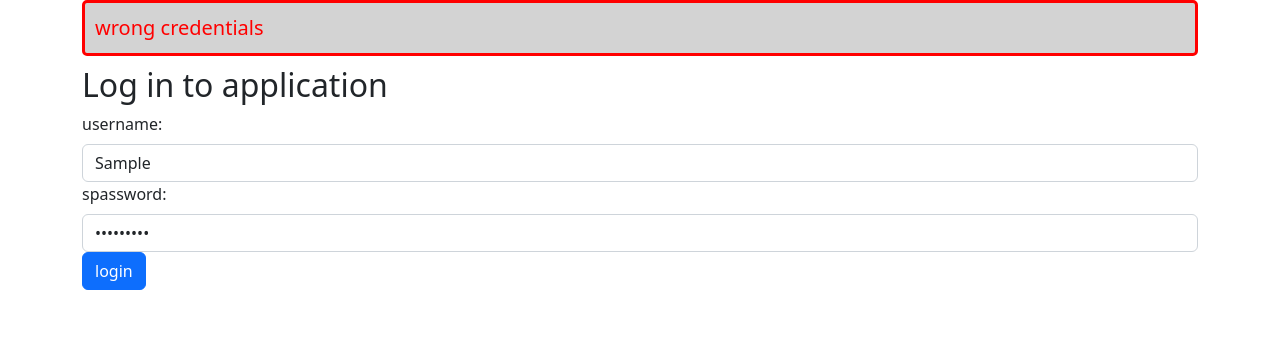
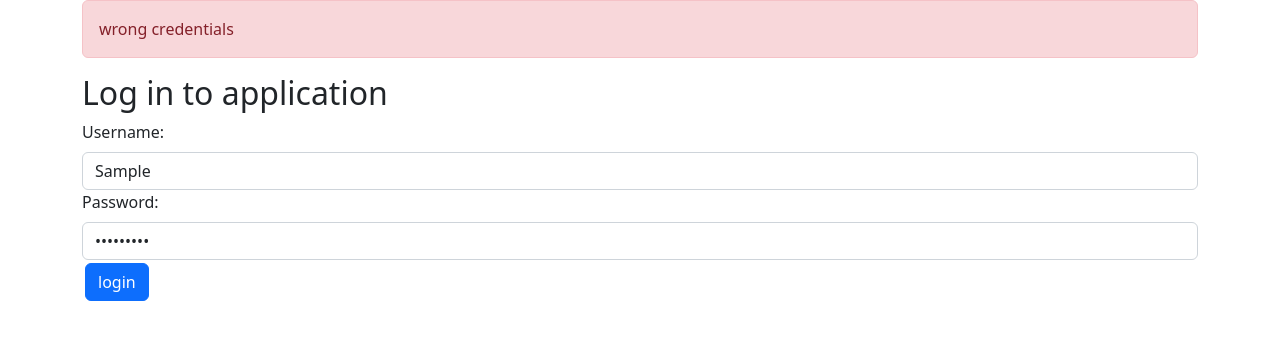
Before and after one commit to yumeangelica/fullstackopen, a React (Create React App) app in the folder osa7/bloglist-frontend/: page / in a window 1280 px wide. Both pictures are taken after typing "Sample", "Sample123" into the empty fields and a click on the button "login". Shown: the top 340 px of the page. Built offline with nearby package versions, Linux system fonts and the light colour scheme; no server answers.

Commit message:
do more styling, task 7.21

```diff
--- a/osa7/bloglist-frontend/src/App.js
+++ b/osa7/bloglist-frontend/src/App.js
@@ -11,6 +11,11 @@ import UserShow from './components/UserShow' //tuodaan UserShow komponentti
 
 import NewBlogForm from './components/NewBlogForm' //tuodaan NewBlogForm komponentti
 import Togglable from './components/Togglable' //tuodaan Togglable komponentti
+
+
+import Alert from 'react-bootstrap/Alert'; //tuodaan Alert komponentti bootstrapista
+
+
 
 // Alustetaan ilmoitukselle arvo false, kontrolloi onko punainen vai vihreä ilmoitus
 let errorhappened = false
@@ -188,14 +193,20 @@ const App = () => {
     //jos käyttäjä on kirjautunut sisään, näytetään blogilista, muuten loginform
     return (
         <div className="container"> {/* 7.20 otetaan käyttään bootstrapin container */}
-            <ValidMessage
+            {/* <ValidMessage
                 message={validmessage}
                 validhappened={validhappened}
-            />
-            <ErrorMessage
+            /> */}
+            {/* <ErrorMessage
                 message={errormessage}
                 errorhappened={errorhappened}
-            />
+            /> */}
+
+            {validmessage && <Alert variant='success'>{validmessage}</Alert>}
+
+            {errormessage && <Alert variant='danger'>{errormessage}</Alert>}
+
+
             {user === null ? (
                 <LoginForm
                     handleLogin={handleLogin}
--- a/osa7/bloglist-frontend/src/components/Blog.js
+++ b/osa7/bloglist-frontend/src/components/Blog.js
@@ -1,6 +1,8 @@
 
 import { useState } from 'react'
 // import blogService from "../services/blogs"
+
+import Button from 'react-bootstrap/Button'; //tuodaan Button komponentti bootstrapista
 
 
 const Blog = ({ blog, updateBlog, deleteBlog, user }) => { // Blogin renderöivä komponentti
@@ -57,16 +59,16 @@ const Blog = ({ blog, updateBlog, deleteBlog, user }) => { // Blogin renderöiv
         <>
 
             <div style={blogStyle} className='blog'>
-                {blog.title}{blog.title && blog.author ? ' - ' : ''}{blog.author}<button onClick={handleVisibility}>{isVisible ? 'hide' : 'view'}</button>
+                {blog.title}{blog.title && blog.author ? ' - ' : ''}{blog.author}<Button variant='info' onClick={handleVisibility}>{isVisible ? 'hide' : 'view'}</Button>
                 {isVisible ?
                     <div>
                         <div className="url">link: {blog.url}</div>
-                        <div className="likes">likes: {bloglikes}<button className="likebutton" onClick={handleLikes}>like</button></div>
+                        <div className="likes">likes: {bloglikes}<Button className="likebutton" variant='primary' onClick={handleLikes}>like</Button></div>
                     </div>
                     : <></>
                 }
 
-                {blog.user.username === user.username ? <button onClick={handleRemove}>remove</button> : <></>}
+                {blog.user.username === user.username ? <Button variant='warning' onClick={handleRemove}>remove</Button> : <></>}
 
 
             </div>
--- a/osa7/bloglist-frontend/src/components/LoginForm.js
+++ b/osa7/bloglist-frontend/src/components/LoginForm.js
@@ -11,17 +11,17 @@ const LoginForm = ({ handleLogin, username, password, setUsername, setPassword }
                 <Form.Group>
 
 
-                    <Form.Label>username:</Form.Label>
+                    <Form.Label>Username:</Form.Label>
 
                     <Form.Control
                         type="text"
                         name="username"
                         value={username}
                         onChange={({ target }) => setUsername(target.value)}
-                    />s
+                    />
 
 
-                    <Form.Label>password:</Form.Label>
+                    <Form.Label>Password:</Form.Label>
 
                     <Form.Control
                         type="password"
--- a/osa7/bloglist-frontend/src/components/Togglable.js
+++ b/osa7/bloglist-frontend/src/components/Togglable.js
@@ -1,5 +1,7 @@
 import { useState, useImperativeHandle, forwardRef } from 'react'
 import PropTypes from 'prop-types'
+
+import { Button } from 'react-bootstrap' //tuodaan Button komponentti bootstrapista
 
 
 const Togglable = forwardRef((props, ref) => { //props.children sisältää komponentin sisällön viittaa komponenttiin, joka on Togglable komponentin sisällä
@@ -23,10 +25,10 @@ const Togglable = forwardRef((props, ref) => { //props.children sisältää komp
     return (
         <div>
             <div style={hideWhenVisible}>
-                <button onClick={toggleVisibility}>{props.buttonLabel}</button>
+                <Button onClick={toggleVisibility}>{props.buttonLabel}</Button>
             </div>
             <div style={showWhenVisible}>
-                <button onClick={toggleVisibility}>cancel</button>
+                <Button variant='warning' onClick={toggleVisibility}>cancel</Button>
                 {props.children}
             </div>
         </div>
--- a/osa7/bloglist-frontend/src/components/UserShow.js
+++ b/osa7/bloglist-frontend/src/components/UserShow.js
@@ -1,8 +1,11 @@
+import Button from 'react-bootstrap/Button' //tuodaan Button komponentti bootstrapista
+
+
 const userShow = ({ name, handleLogout }) => {
     return (
         <div>
             <p>{name} logged in</p>
-            <button onClick={handleLogout}>logout</button>
+            <Button variant='dark' onClick={handleLogout}>logout</Button>
         </div>
     )
 }
--- a/osa7/bloglist-frontend/src/index.css
+++ b/osa7/bloglist-frontend/src/index.css
@@ -26,3 +26,10 @@
     border: solid 1px black;
    ;
 }
+
+
+/* Tyylitellään bootstrapin Button componenttia */
+Button {
+    margin: 3px;
+    border-radius: 5px;
+}
```
